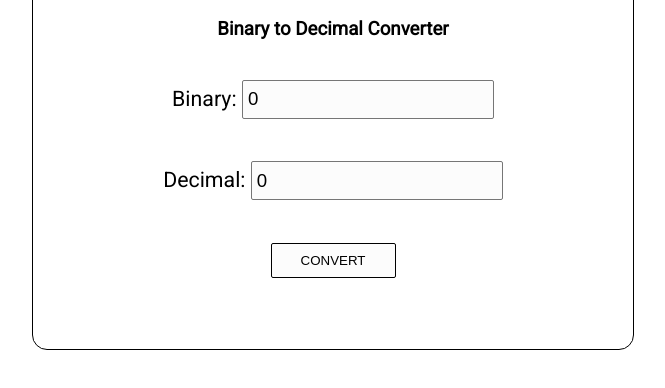
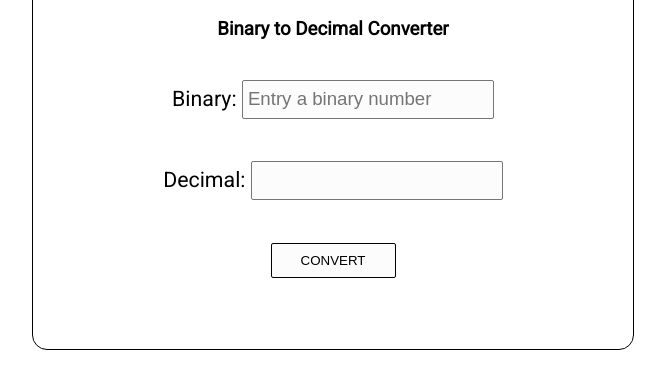
Before and after one commit to GRFreire/Bin2Dec, a website: page src/index.html in a window 1280 px wide. Shown: the part 242-630 px from the top of the page, without its empty margins (307-972 px from the left). Drawn offline with Linux system fonts and the light colour scheme.

Commit message:
feat: add placeholder to binary input

```diff
--- a/src/index.html
+++ b/src/index.html
@@ -10,8 +10,8 @@
     <div class="container">
         <h1>Bin2Dec</h1>
         <h3>Binary to Decimal Converter</h3>
-        <p>Binary: <input type="text" id="b-input" value="0" onchange="convert()"/></p>
-        <p>Decimal: <input type="text" id="d-input" readonly value="0"/></p>
+        <p>Binary: <input type="text" id="b-input" onchange="convert()" placeholder="Entry a binary number"/></p>
+        <p>Decimal: <input type="text" id="d-input" readonly /></p>
         <p><input type="button" value="CONVERT" onclick="convert()"></p>
     </div>
     <script src="main.js"></script>
```
